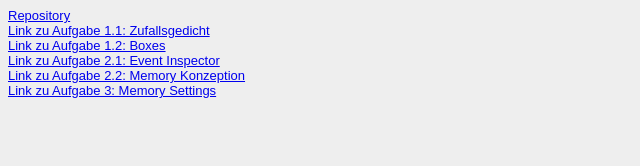
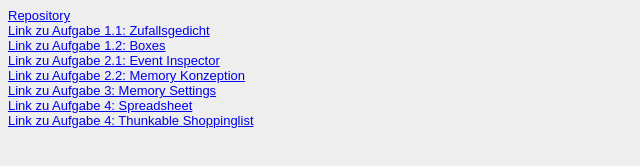
Before and after one commit to LindaBentz/EIA2-SoSe22, a plain HTML site: page Steckbrief/steckbrief.htm in a window 1280 px wide. Shown: the whole page, without its empty margins (0-640 px from the left). Drawn offline with Linux system fonts and the light colour scheme.

Commit message:
Aufgabe 4

```diff
--- a/Steckbrief/steckbrief.htm
+++ b/Steckbrief/steckbrief.htm
@@ -34,6 +34,14 @@ body {
 	<a href="/EIA2-SoSe22/A04_Memory/memory.html" target="blank">Link zu Aufgabe 3: Memory Settings</a>
 
 	<br>
+
+	<a href="https://docs.google.com/spreadsheets/d/1vskB_-xG6TARG3-LbZUQaklAmUQoU4cQAna-K0stjVo/edit?usp=sharing" target="blank">Link zu Aufgabe 4: Spreadsheet</a>
+
+	<br>
+
+	<a href="https://x.thunkable.com/projectPage/626a587174f21200129eea66" target="blank">Link zu Aufgabe 4: Thunkable Shoppinglist</a>
+
+	<br>
 	<!-- Hier die Links zu den gelösten Aufgaben einstellen, aktuelle oben, alte stehen lassen! Format: Aufgabenbezeichnung, Datum -->
 </body>
 </html>
```
Also changed, not shown: 1 other file.
